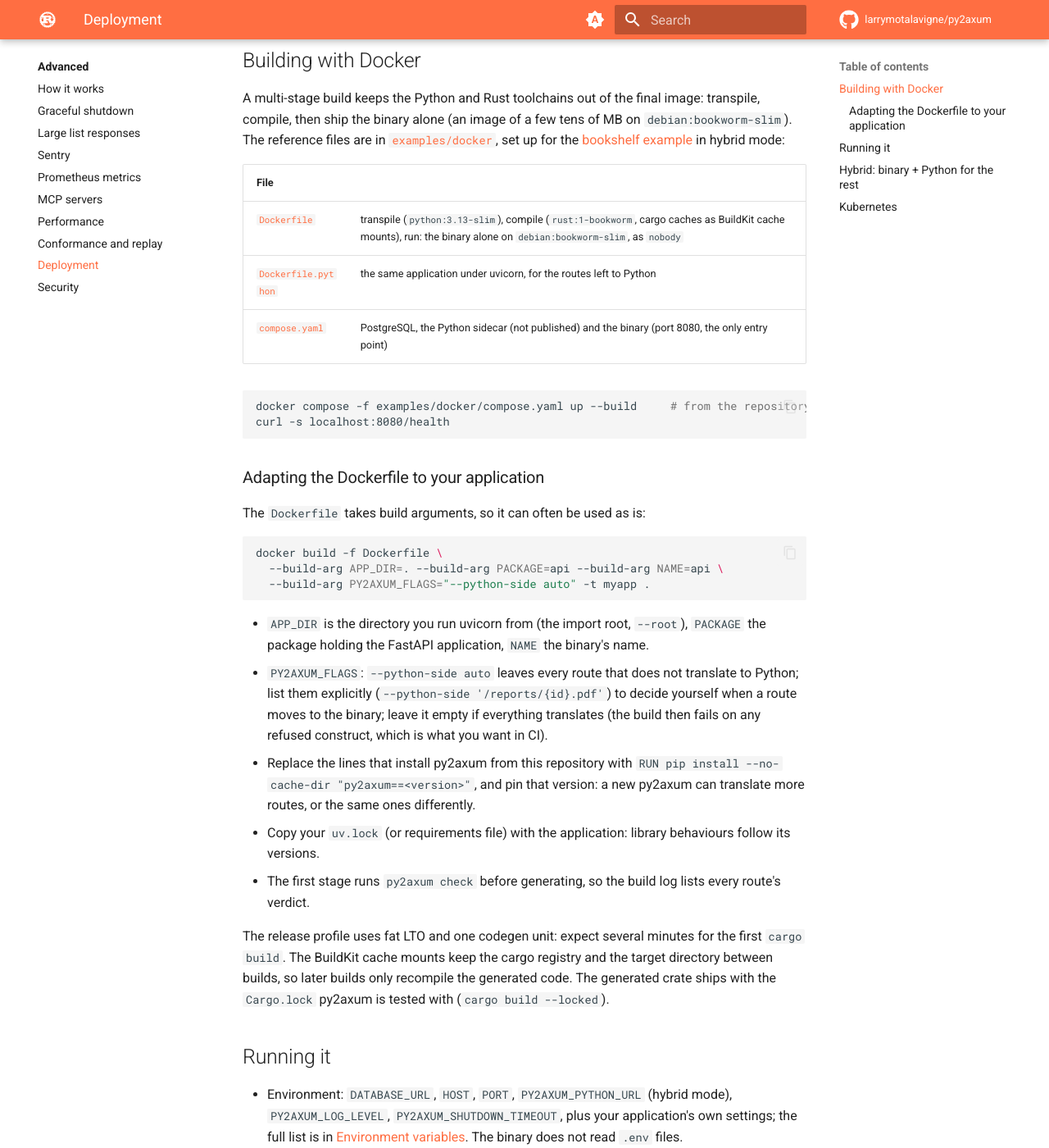
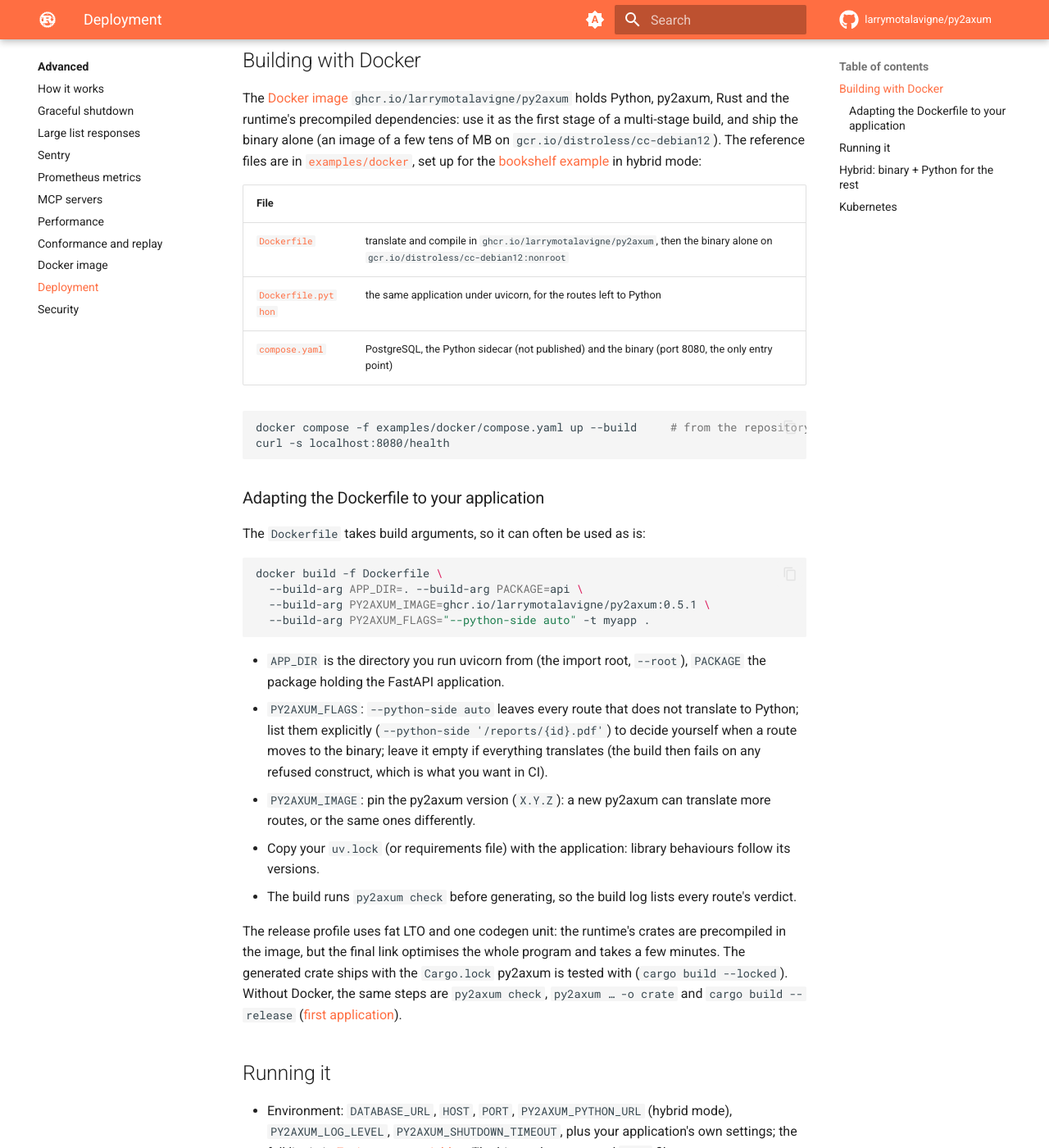
Before and after one commit to larrymotalavigne/py2axum, an MkDocs documentation site: the page built from docs/advanced/deployment.md, in a window 1280 px wide and 1400 px high, scrolled down 314 px. Shown: the whole window at 82% size. Built offline with MkDocs 1.6.1 and Material for MkDocs 9.7.7, drawn with Linux system fonts in a browser that asks for light colours; comment, search, counter and statistics services are not loaded; some of the changed text lies outside the part shown.

Commit message:
Docker image: ghcr.io/larrymotalavigne/py2axum builder, multi-stage example, GHCR workflow
- docker/Dockerfile: Python 3.14, py2axum (a PyPI release or the checkout), Rust 1.99.0, the runtime's
  crates precompiled in CARGO_TARGET_DIR (a build compiles the application's crate only), non-root user,
  Debian bookworm. `docker run -v "$PWD:/app" ghcr.io/larrymotalavigne/py2axum build app` writes dist/<name>.
- examples/docker/Dockerfile builds with the image and ships the binary on distroless cc-debian12:nonroot.
- .github/workflows/docker.yml: amd64 and arm64 on native runners, one multi-arch index tagged X.Y.Z, X.Y and
  latest, SBOM and provenance, then a check of the published image (pull, build bookshelf, compare with
  FastAPI); called by release.yml after PyPI, or run by hand for a published version.
- CI: the reference Docker build uses the builder image of the checkout. Docs: "Docker image" page, README.

````diff
--- a/docs/advanced/deployment.md
+++ b/docs/advanced/deployment.md
@@ -7,13 +7,14 @@
 
 ## Building with Docker
 
-A multi-stage build keeps the Python and Rust toolchains out of the final image: transpile, compile, then ship
-the binary alone (an image of a few tens of MB on `debian:bookworm-slim`). The reference files are in
+The [Docker image](docker.md) `ghcr.io/larrymotalavigne/py2axum` holds Python, py2axum, Rust and the runtime's
+precompiled dependencies: use it as the first stage of a multi-stage build, and ship the binary alone (an image
+of a few tens of MB on `gcr.io/distroless/cc-debian12`). The reference files are in
 [`examples/docker`](https://github.com/larrymotalavigne/py2axum/tree/main/examples/docker), set up for the [bookshelf example](https://github.com/larrymotalavigne/py2axum/tree/main/examples/bookshelf) in hybrid mode:
 
 | File | |
 |---|---|
-| [`Dockerfile`](https://github.com/larrymotalavigne/py2axum/blob/main/examples/docker/Dockerfile) | transpile (`python:3.13-slim`), compile (`rust:1-bookworm`, cargo caches as BuildKit cache mounts), run: the binary alone on `debian:bookworm-slim`, as `nobody` |
+| [`Dockerfile`](https://github.com/larrymotalavigne/py2axum/blob/main/examples/docker/Dockerfile) | translate and compile in `ghcr.io/larrymotalavigne/py2axum`, then the binary alone on `gcr.io/distroless/cc-debian12:nonroot` |
 | [`Dockerfile.python`](https://github.com/larrymotalavigne/py2axum/blob/main/examples/docker/Dockerfile.python) | the same application under uvicorn, for the routes left to Python |
 | [`compose.yaml`](https://github.com/larrymotalavigne/py2axum/blob/main/examples/docker/compose.yaml) | PostgreSQL, the Python sidecar (not published) and the binary (port 8080, the only entry point) |
 
@@ -28,26 +29,26 @@
 
 ```bash
 docker build -f Dockerfile \
-  --build-arg APP_DIR=. --build-arg PACKAGE=api --build-arg NAME=api \
+  --build-arg APP_DIR=. --build-arg PACKAGE=api \
+  --build-arg PY2AXUM_IMAGE=ghcr.io/larrymotalavigne/py2axum:0.5.1 \
   --build-arg PY2AXUM_FLAGS="--python-side auto" -t myapp .
 ```
 
 - `APP_DIR` is the directory you run uvicorn from (the import root, `--root`), `PACKAGE` the package holding
-  the FastAPI application, `NAME` the binary's name.
+  the FastAPI application.
 - `PY2AXUM_FLAGS`: `--python-side auto` leaves every route that does not translate to Python; list them
   explicitly (`--python-side '/reports/{id}.pdf'`) to decide yourself when a route moves to the binary; leave
   it empty if everything translates (the build then fails on any refused construct, which is what you want
   in CI).
-- Replace the lines that install py2axum from this repository with `RUN pip install --no-cache-dir
-  "py2axum==<version>"`, and pin that version: a new py2axum can translate more routes, or the same ones
-  differently.
+- `PY2AXUM_IMAGE`: pin the py2axum version (`X.Y.Z`): a new py2axum can translate more routes, or the same
+  ones differently.
 - Copy your `uv.lock` (or requirements file) with the application: library behaviours follow its versions.
-- The first stage runs `py2axum check` before generating, so the build log lists every route's verdict.
+- The build runs `py2axum check` before generating, so the build log lists every route's verdict.
 
-The release profile uses fat LTO and one codegen unit: expect several minutes for the first `cargo build`. The
-BuildKit cache mounts keep the cargo registry and the target directory between builds, so later builds only
-recompile the generated code. The generated crate ships with the `Cargo.lock` py2axum is tested with
-(`cargo build --locked`).
+The release profile uses fat LTO and one codegen unit: the runtime's crates are precompiled in the image, but
+the final link optimises the whole program and takes a few minutes. The generated crate ships with the
+`Cargo.lock` py2axum is tested with (`cargo build --locked`). Without Docker, the same steps are
+`py2axum check`, `py2axum … -o crate` and `cargo build --release` ([first application](../getting-started/first-app.md)).
 
 ## Running it
 
--- a/mkdocs.yml
+++ b/mkdocs.yml
@@ -126,6 +126,7 @@
       - MCP servers: advanced/mcp.md
       - Performance: advanced/performance.md
       - Conformance and replay: advanced/conformance.md
+      - Docker image: advanced/docker.md
       - Deployment: advanced/deployment.md
       - Security: advanced/security.md
   - Reference:
````
Also changed, not shown: README.md (+9 -0 lines), docs/advanced/docker.md (added, +127 -0 lines), docs/advanced/index.md (+2 -1 lines), docs/getting-started/install.md (+2 -0 lines), 12 other files.
